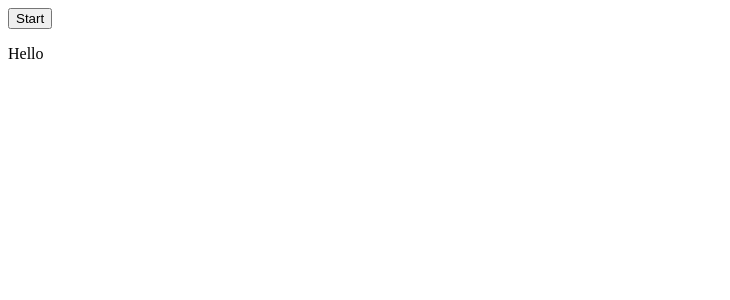
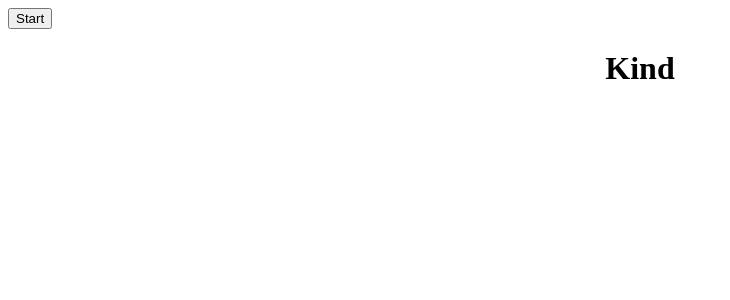
Before and after one commit to NTX-McGill/Neurotech-2023, a React (Create React App) app in the folder frontend/: page / in a window 1280 px wide. Both pictures are taken after a click on the button "Start". Shown: the top 300 px of the page, without its empty margins (0-730 px from the left). Built offline with nearby package versions, Linux system fonts and the light colour scheme.

Commit message:
Flash words

```diff
--- a/frontend/src/App.js
+++ b/frontend/src/App.js
@@ -1,5 +1,6 @@
 import { useState } from "react";
 import ShowWord from "./components/ShowWord";
+import text from "./data/single_words_easy.txt"
 
 function App(){
     const [appState, setStart] = useState(false);
@@ -7,11 +8,19 @@ function App(){
     const handleClick = () => {
         setStart(true);
     };
+
+    // fetch(text)
+    // .then(r => r.text())
+    // .then(text => {
+    //     console.log('text decoded:', text);
+    // });
+
     return(
         <div>
             <button onClick={handleClick}>Start</button>
             {
-                appState && <ShowWord word="Hello"/>
+                // appState && <ShowWord word="Hello"/>
+                appState && <ShowWord file={text} delay={1000}/>
             }
 
         </div>
--- a/frontend/src/components/ShowWord.js
+++ b/frontend/src/components/ShowWord.js
@@ -1,7 +1,44 @@
-// This is the code to show words on the screen
-function ShowWord({word}){
-    return(<p>{word}</p>
-    );
+import React, { useState, useEffect, useRef } from 'react';
+
+function ShowWord({file, delay}){
+    // Initialize wordArray to store words that will flash on screen
+    var wordArray = []
+
+    // Read from the file and populate the wordArray
+    fetch(file)
+    .then(r => r.text())
+    .then(text => {
+        wordArray = text.split("\n");
+    });
+
+
+    // Set the state to allow for flashing words
+    const [currWord, setCurrWord] = useState(wordArray[0]);
+	const [isActive, setIsActive] = useState(true);
+
+	const index = useRef(0);
+
+    // Flashing word effect
+	useEffect(() => {
+		let interval = null;
+		if (isActive) {
+			interval = setInterval(() => {
+				index.current++;
+				setCurrWord(wordArray[index.current]);
+				if (index.current === wordArray.length - 1) {
+					setIsActive(false);
+				}
+			}, delay); // Sets the time interval in milliseconds
+		}
+		return () => clearInterval(interval);
+	});
+
+    // Returns the word in a styled fashion
+	return (
+		<div style={{textAlign: "center"}}>
+			<h1>{currWord}</h1>
+		</div>
+	);
 }
 
 export default ShowWord;
```
Also changed, not shown: frontend/src/data/single_words_easy.txt (renamed from frontend/public/data/single_words_easy.txt), frontend/src/data/single_words_hard.txt (renamed from frontend/public/data/single_words_hard.txt).
